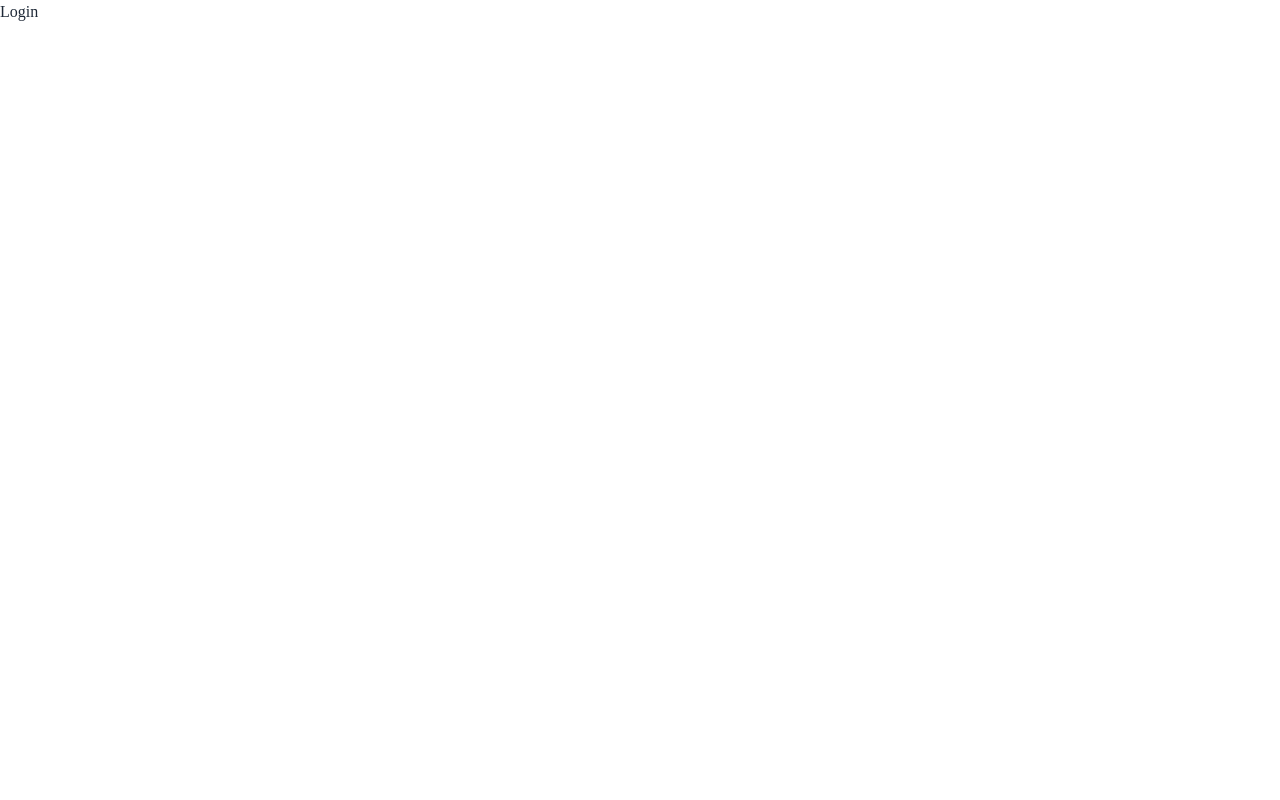
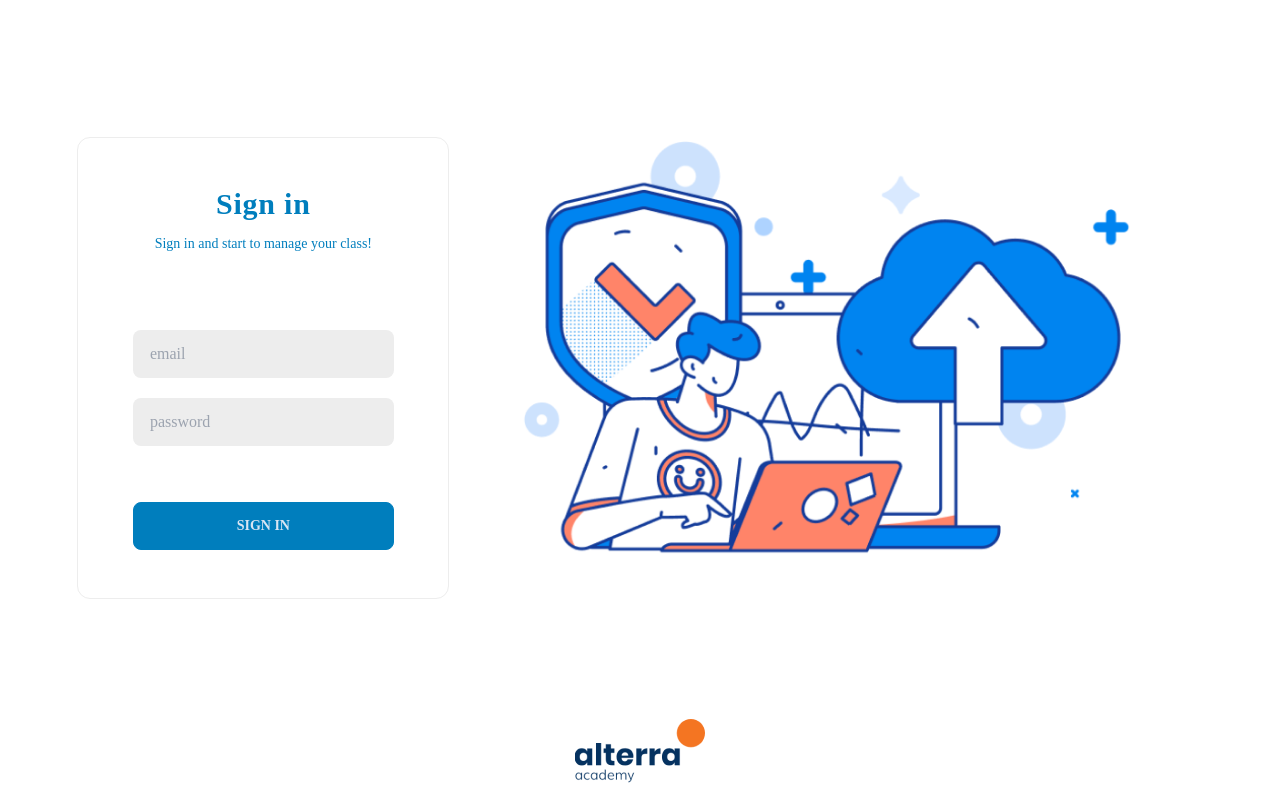
Before and after one commit to Alta-Immersive-Group3/immersive-dashboard-web, a React (Vite) app: page /Login in a window 1280 px wide. Built offline with nearby package versions, Linux system fonts and the light colour scheme.

Commit message:
styling-login

```diff
--- /dev/null
+++ b/src/components/Input.tsx
@@ -0,0 +1,33 @@
+import React, { FC } from 'react';
+
+interface InputProps {
+  id: string;
+  label?: string;
+  name?: string;
+  type?: string;
+  value?: string | number;
+  error?: string | boolean | undefined;
+  onChange?: React.ChangeEventHandler<HTMLInputElement>;
+}
+
+export const Input: FC<InputProps> = ({
+  id,
+  label,
+  name,
+  type,
+  value,
+  error,
+  onChange,
+}) => {
+  return (
+    <input
+      className="input w-full bg-base-200"
+      id={id}
+      type={type}
+      name={name}
+      value={value}
+      onChange={onChange}
+      placeholder={label}
+    />
+  );
+};
--- a/src/components/Sidebar.tsx
+++ b/src/components/Sidebar.tsx
@@ -34,7 +34,7 @@ const Sidebar: FC<Props> = ({ children }) => {
             <div className="w-full flex flex-col items-center pt-3">
               <img
                 src={ALTA}
-                alt=""
+                alt="logo-alta"
                 className="max-w-[55%]"
               />
               <div className="divider my-2 w-full"></div>
--- a/src/pages/auth/login.tsx
+++ b/src/pages/auth/login.tsx
@@ -1,7 +1,112 @@
+import withReactContent from 'sweetalert2-react-content';
+import swal from 'sweetalert2';
 import React from 'react';
+import { useNavigate } from 'react-router-dom';
+
+import { Section } from '../../components/Layout';
+import ALTA from '../../../public/logo-ALTA@2x 1.png';
+import Landing from '../../../public/LandingImage.png';
+
+import { useFormik } from 'formik';
+import * as Yup from 'yup';
+import { Input } from '../../components/Input';
+
+const schema = Yup.object({
+  email: Yup.string().required('Username harus diisi'),
+  password: Yup.string().required('Password harus diisi'),
+});
 
 const Login = () => {
-  return <div>Login</div>;
+  const MySwal = withReactContent(swal);
+  const navigate = useNavigate();
+
+  const formik = useFormik({
+    initialValues: {
+      email: '',
+      password: '',
+    },
+    validationSchema: schema,
+    onSubmit: (values) => {
+      console.log(values);
+    },
+  });
+
+  const onLogin = () => {
+    console.log('email : ', formik.values.email);
+    console.log('password : ', formik.values.password);
+    if (formik.values.email !== '' && formik.values.password !== '') {
+      navigate('/');
+    } else {
+      MySwal.fire({
+        title: 'Failed',
+        text: 'Please check your username or password!',
+        confirmButtonText: 'OK',
+      });
+    }
+  };
+
+  return (
+    <Section
+      id="login-page"
+      addClass="flex flex-col items-center justify-between p-4"
+    >
+      <div></div>
+      <div className="flex w-[90%] gap-4 items-center justify-center">
+        <div
+          className="w-2/6 h-full rounded-xl
+        outline outline-1 outline-base-200 flex flex-col px-10 py-12 gap-14 justify-center items-center"
+        >
+          <div className="flex flex-col items-center justify-center gap-3">
+            <p className="text-secondary tracking-wide font-semibold text-3xl">
+              Sign in
+            </p>
+            <p className="text-secondary text-sm">
+              Sign in and start to manage your class!
+            </p>
+          </div>
+          <div className="flex flex-col gap-5 w-[90%] mt-5">
+            <Input
+              id="email"
+              name="email"
+              label="email"
+              type="text"
+              value={formik.values.email}
+              onChange={formik.handleChange}
+              error={formik.touched.email && formik.errors.email}
+            />
+            <Input
+              id="password"
+              name="password"
+              label="password"
+              type="password"
+              value={formik.values.password}
+              onChange={formik.handleChange}
+              error={formik.touched.password && formik.errors.password}
+            />
+          </div>
+          <button
+            id="login"
+            className="btn btn-secondary w-[90%]"
+            onClick={() => onLogin()}
+          >
+            Sign in
+          </button>
+        </div>
+        <div className="w-4/6 ">
+          <img
+            src={Landing}
+            alt="logo alta"
+          />
+        </div>
+      </div>
+      <div>
+        <img
+          src={ALTA}
+          alt="logo alta"
+        />
+      </div>
+    </Section>
+  );
 };
 
 export default Login;
```
